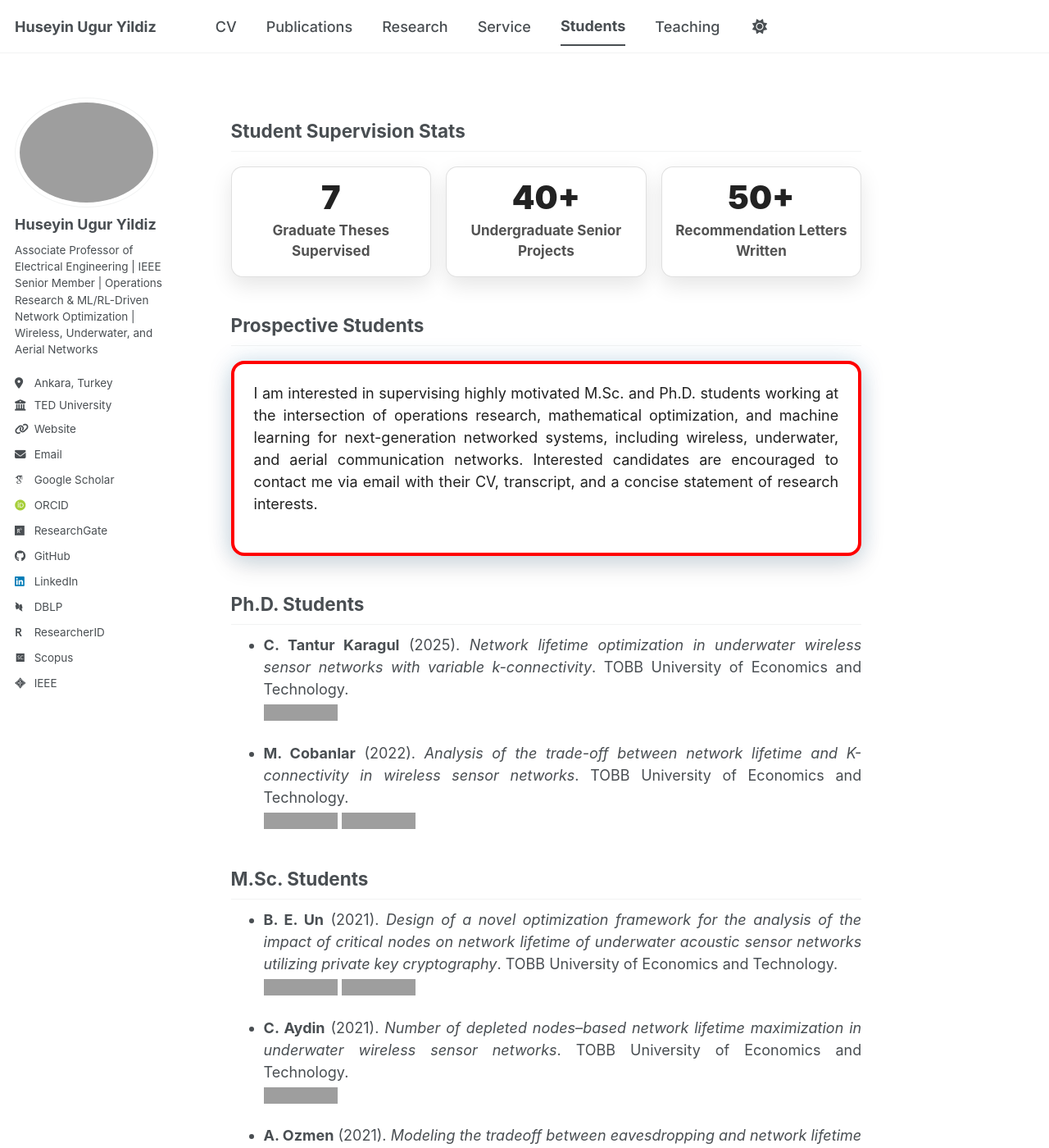
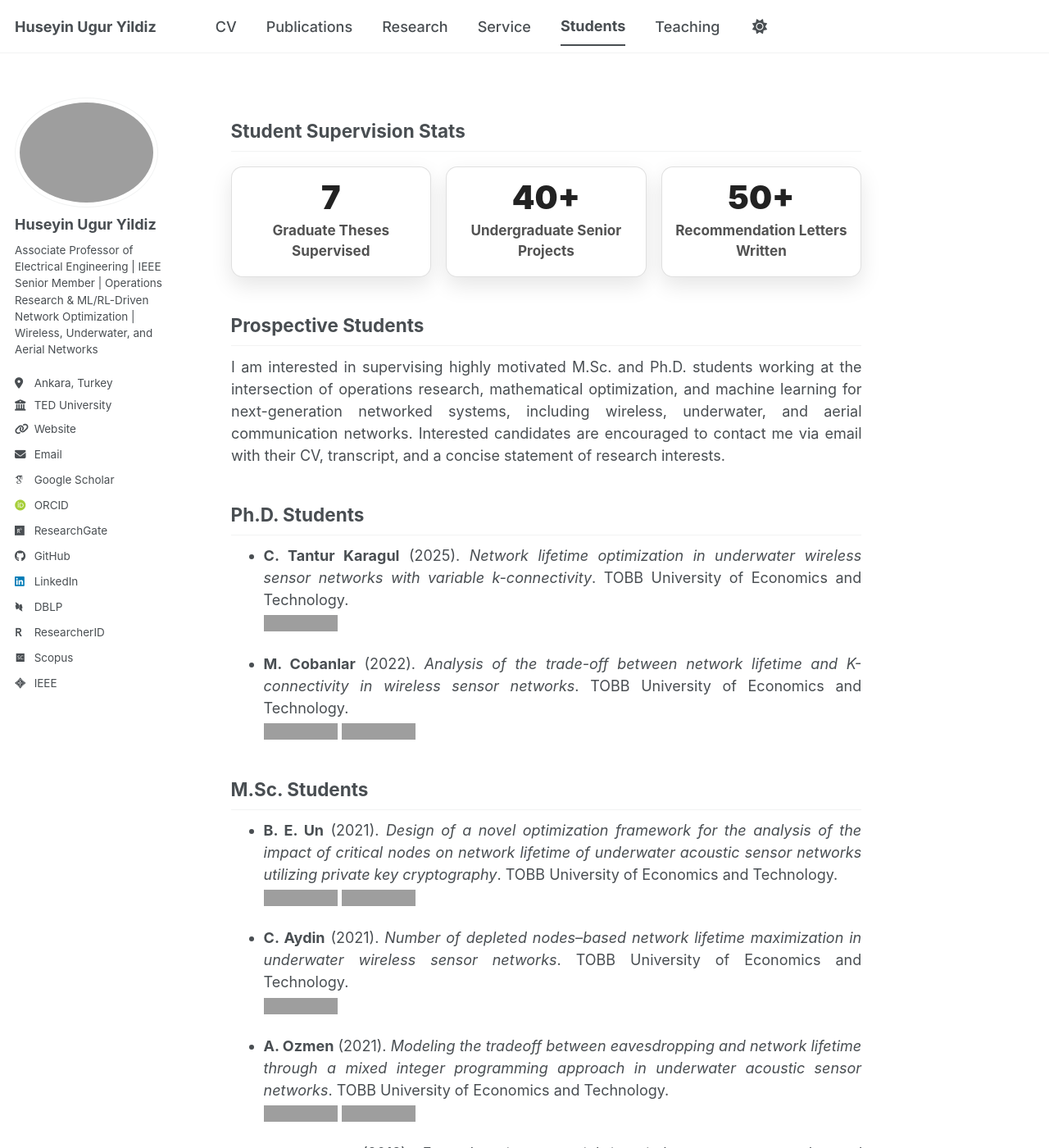
Before and after one commit to huguryildiz/huguryildiz.github.io, a Jekyll site: the page built from _pages/students.md, in a window 1280 px wide and 1400 px high. Shown: the whole window at 82% size. Built offline with Jekyll 4.4.1, drawn with Linux system fonts in a browser that asks for light colours; some web fonts are replaced; a script bundle is joined from its source files by our own code; library files that are not in the unit come from our copies; a style sheet for code colours, icons or effects is not loaded; grey boxes are pictures that could not be loaded.

Commit message:
Update supervision-stats.css

```diff
--- a/assets/css/supervision-stats.css
+++ b/assets/css/supervision-stats.css
@@ -42,38 +42,28 @@
    Prospective Students – Soft Research Glow
    ========================================= */
 
-.prospective-card {
-  padding: 22px 24px;
-  margin: 18px 0 12px 0;
-
-  border-radius: 16px;
-  /*border: 1px solid rgba(0,0,0,.08);*/
-  border: 4px solid red !important;
-  background: var(--pub-card-bg);
-  color: var(--pub-text);
-
-  box-shadow: 0 8px 24px rgba(0,0,0,.08);
-
-  animation: researchPulse 4s ease-in-out infinite;
+.prospective-card{
+  position: relative;
+  animation: researchPulse 3.6s ease-in-out infinite !important;
+  will-change: box-shadow, transform;
 }
 
-/* Soft breathing glow */
-@keyframes researchPulse {
-  0% {
+/* soft breathing glow */
+@keyframes researchPulse{
+  0%, 100%{
     box-shadow:
-      0 8px 24px rgba(0,0,0,.08),
-      0 0 0 rgba(31,119,180,0);
+      0 10px 26px rgba(0,0,0,.18),
+      0 0 0 rgba(31,119,180,0) !important;
   }
-
-  50% {
+  50%{
     box-shadow:
-      0 12px 30px rgba(0,0,0,.12),
-      0 0 30px rgba(31,119,180,.20);
-  }
-
-  100% {
-    box-shadow:
-      0 8px 24px rgba(0,0,0,.08),
-      0 0 0 rgba(31,119,180,0);
+      0 16px 40px rgba(0,0,0,.26),
+      0 0 42px rgba(31,119,180,.35) !important;
   }
 }
+
+/* Optional: slightly stronger in dark UI */
+html[data-theme="dark"] .prospective-card,
+body[data-theme="dark"] .prospective-card{
+  animation-duration: 3.2s !important;
+}
```
